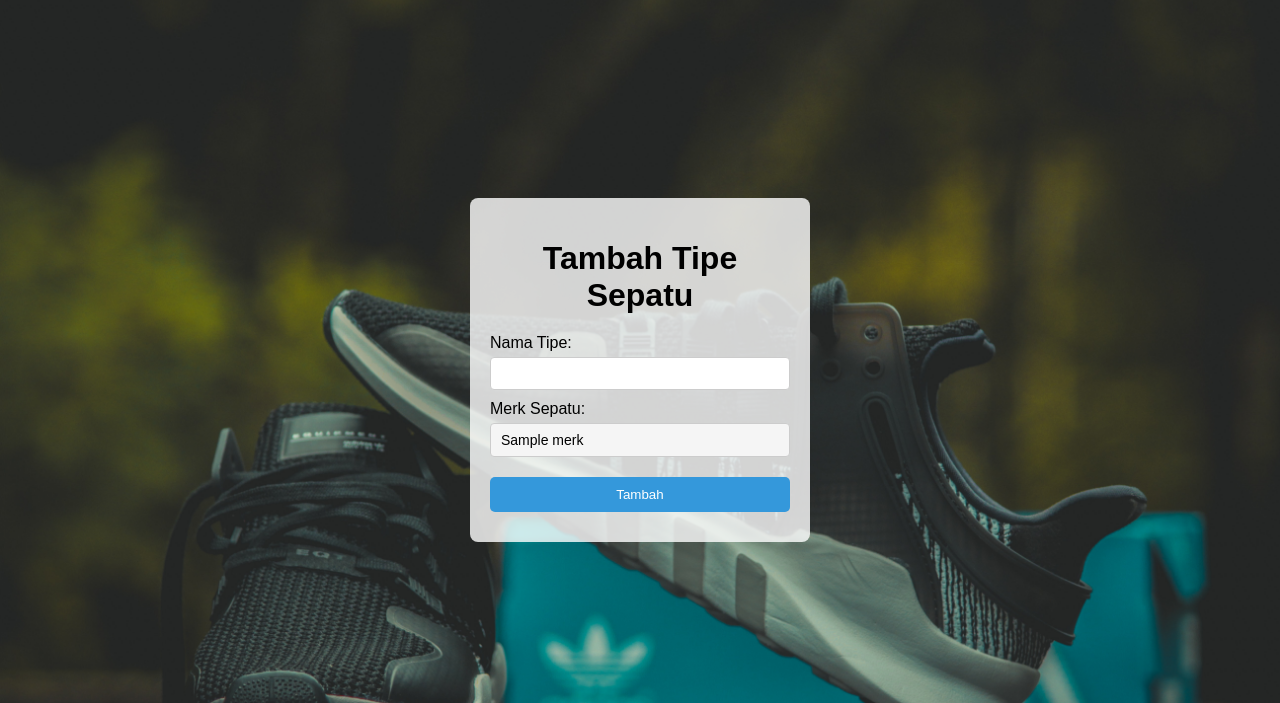
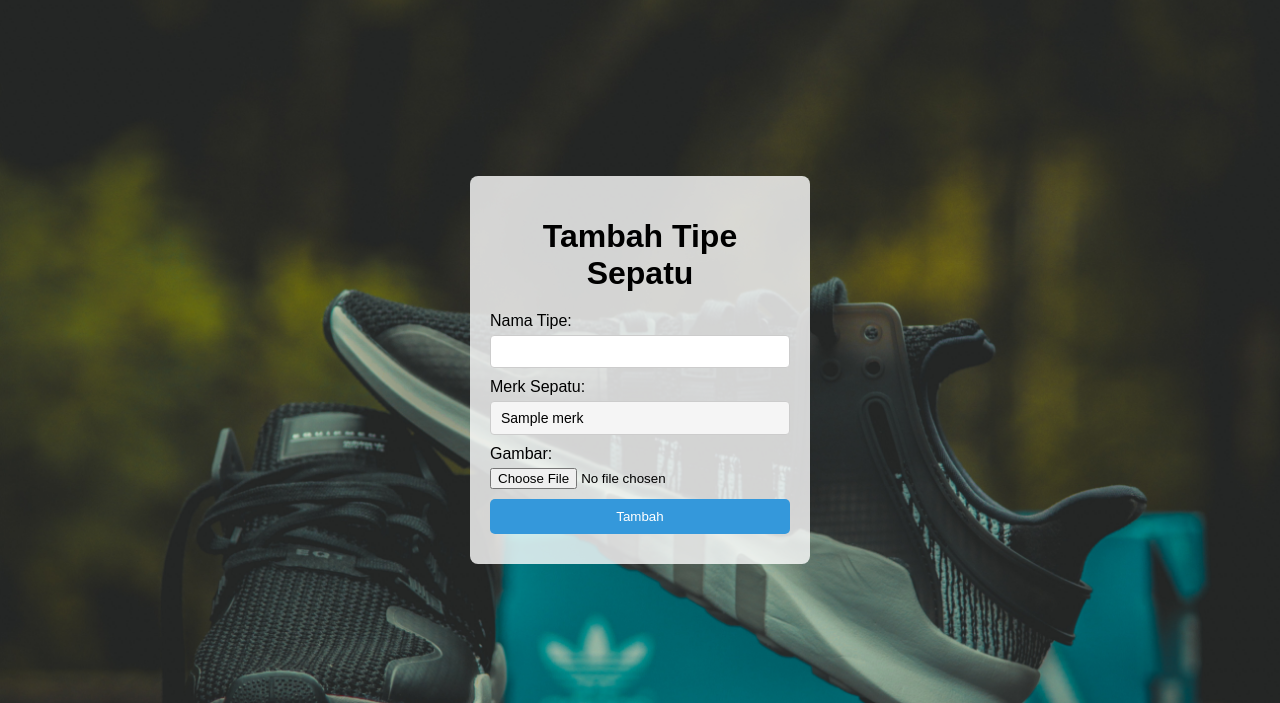
Before and after one commit to quenzvezda/Web-Ukur-Sepatu, a PHP site: page /operations/add_type.php in a window 1280 px wide. Shown: the part 38-741 px from the top of the page. Run offline with PHP 8.4, Linux system fonts and the light colour scheme; tables that the repository leaves empty or names only in its code hold one stand-in row (values such as "Sample post").

Commit message:
add upload shoe type image function in "add_type"

```diff
--- a/operations/add_type.php
+++ b/operations/add_type.php
@@ -6,8 +6,18 @@ if ($_SERVER["REQUEST_METHOD"] == "POST") {
         $nama_tipe = $_POST['nama_tipe'];
         $id_merk = $_POST['id_merk'];
 
-        $stmt = $conn->prepare("INSERT INTO tipe (nama_tipe, id_merk) VALUES (?, ?)");
-        $stmt->execute([$nama_tipe, $id_merk]);
+        if (isset($_FILES['gambar']) && $_FILES['gambar']['error'] == 0) {
+            $uploadDir = '../uploads/';
+            $uploadFile = $uploadDir . basename($_FILES['gambar']['name']);
+            if (move_uploaded_file($_FILES['gambar']['tmp_name'], $uploadFile)) {
+                $gambar = $_FILES['gambar']['name'];
+            } else {
+                echo "Upload gambar gagal!";
+            }
+        }
+
+        $stmt = $conn->prepare("INSERT INTO tipe (nama_tipe, id_merk, gambar) VALUES (?, ?, ?)");
+        $stmt->execute([$nama_tipe, $id_merk, $gambar]);
 
         header("Location: ../tampil.php");
     } catch (PDOException $e) {
@@ -30,7 +40,7 @@ if ($_SERVER["REQUEST_METHOD"] == "POST") {
     <?php include '../includes/navbar.php'; ?>
     <div class="container">
         <h1>Tambah Tipe Sepatu</h1>
-        <form action="add_type.php" method="post">
+        <form action="add_type.php" method="post" enctype="multipart/form-data">
             <label for="nama_tipe">Nama Tipe:</label>
             <input type="text" name="nama_tipe" required>
 
@@ -44,6 +54,9 @@ if ($_SERVER["REQUEST_METHOD"] == "POST") {
                 ?>
             </select>
 
+            <label for="gambar">Gambar:</label>
+            <input type="file" name="gambar" accept="image/*" required>
+
             <input type="submit" class="btn btn-primary" value="Tambah">
         </form>
     </div>
```
Also changed, not shown: uploads/ADIDAS SAMBA DECON.png (added).
